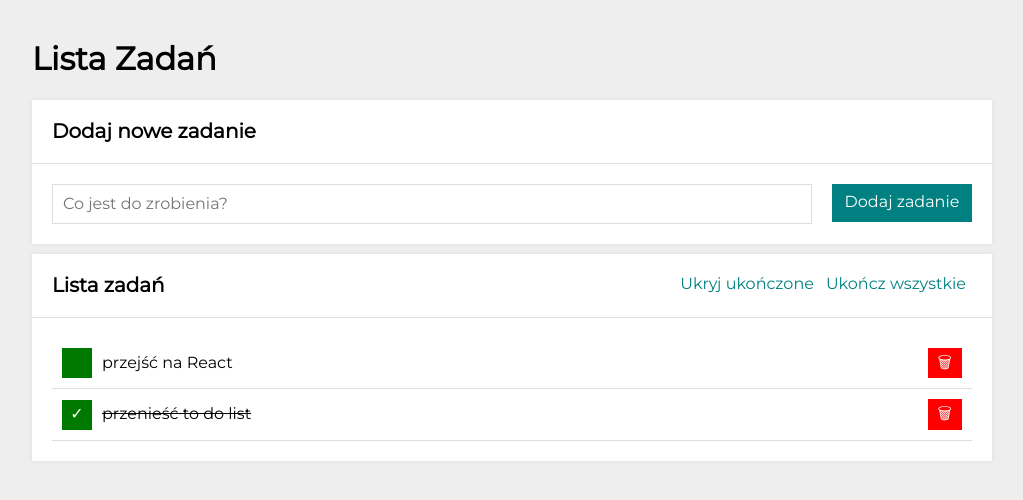
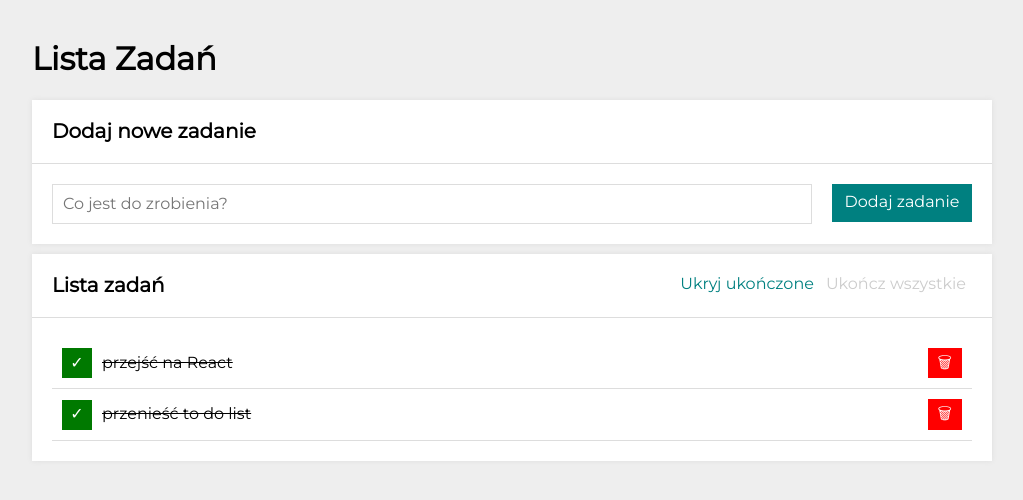
Before and after one commit to Baks44/todos-list-react, a React (Create React App) app: page / in a window 1280 px wide. Shown: the top 500 px of the page, without its empty margins (128-1151 px from the left). Built offline with nearby package versions, Linux system fonts and the light colour scheme.

Commit message:
new content added

```diff
--- a/src/App.js
+++ b/src/App.js
@@ -9,7 +9,7 @@ import Container from "./Container";
 function App() {
   const [hideDone, setHideDone] = useState(false);
   const [tasks, setTasks] = useState([
-    { id: 1, content: "przejść na React", done: false },
+    { id: 1, content: "przejść na React", done: true },
     { id: 2, content: "przenieść to do list", done: true }
 
   ]);
```
